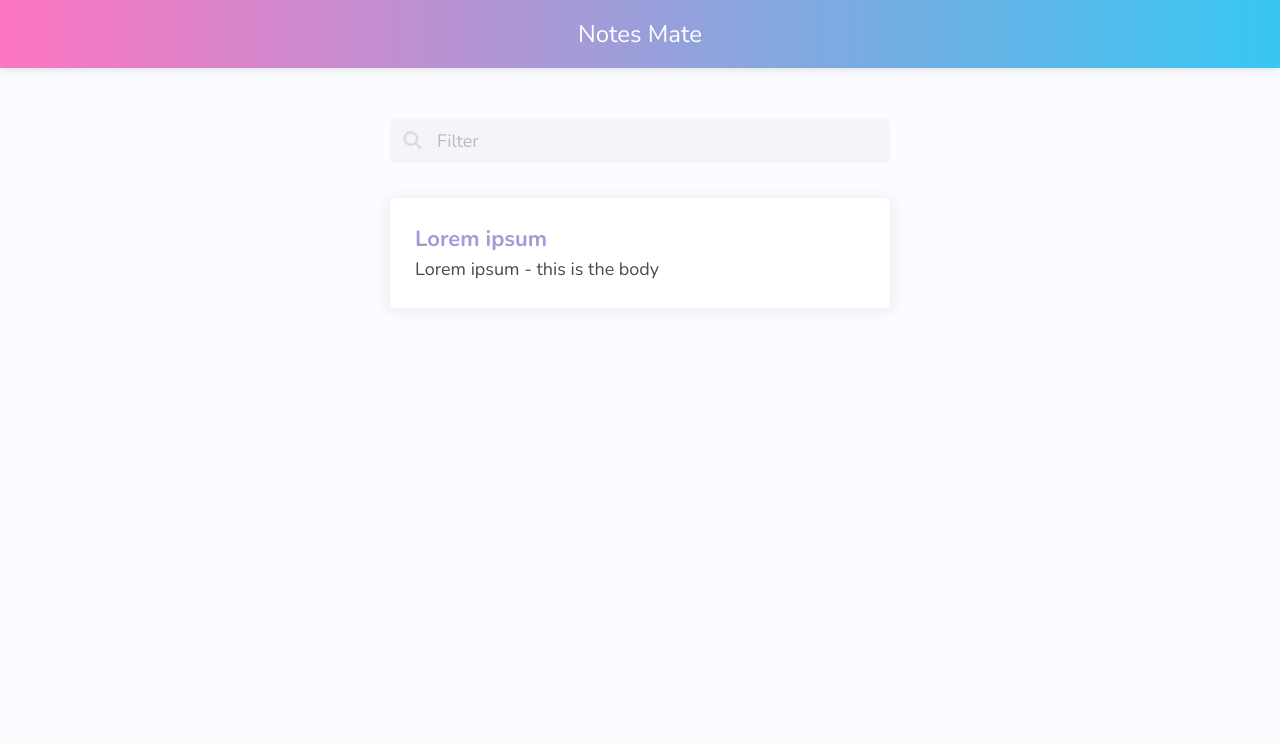
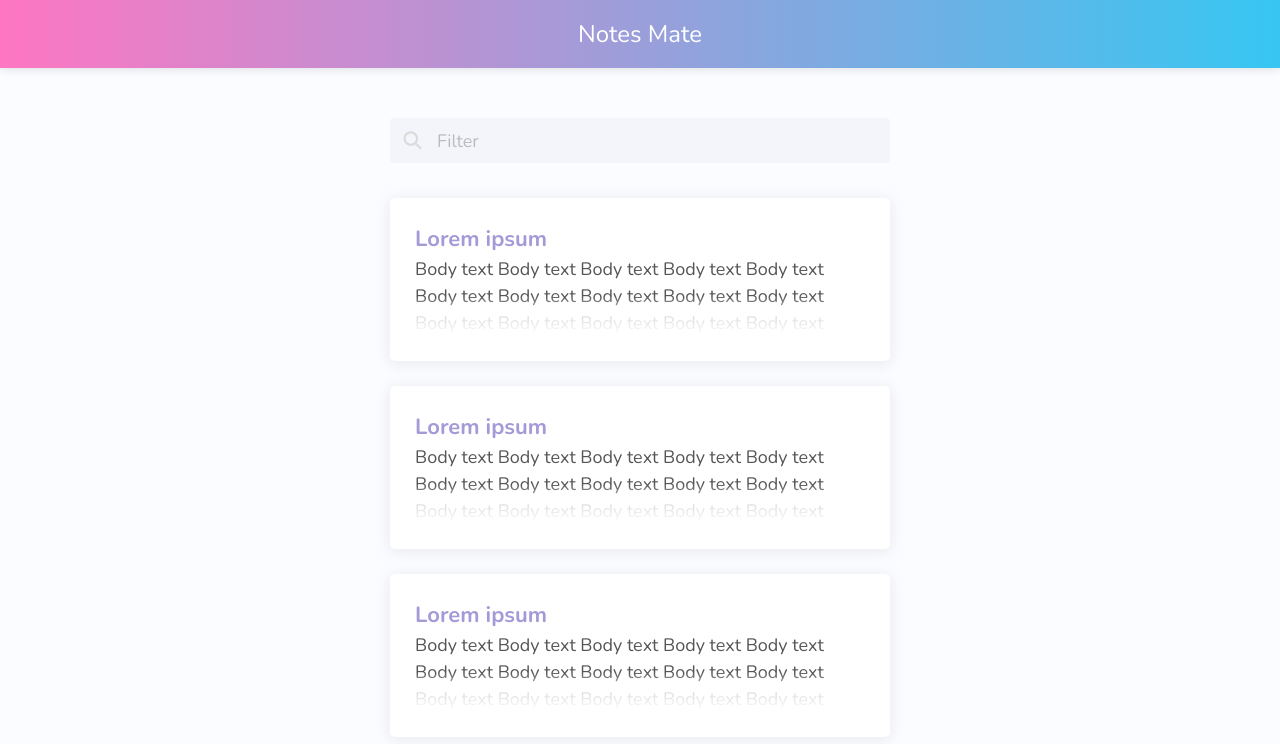
Before and after one commit to ccchristiant/Notes-Mate-front, an Angular app: page / in a window 1280 px wide. Shown: the top 744 px of the page. Built offline with nearby package versions, Linux system fonts and the light colour scheme.

Commit message:
[ADD] Fade out truncation, pointer-event none, spacing between cards

```diff
--- a/src/app/note-card/note-card.component.html
+++ b/src/app/note-card/note-card.component.html
@@ -3,7 +3,11 @@
     <div class="note-card-content">
         <h1 class="note-card-title">Lorem ipsum</h1>
 
-        <div class="note-card-body">Lorem ipsum - this is the body</div>
+        <div class="note-card-body">
+            <p>Body text Body text Body text Body text Body text Body text Body text Body text Body text Body text Body text Body text Body text Body text Body text Body text Body text Body text Body text Body text Body text Body text Body text Body text Body text Body text Body text Body text Body text Body text Body text Body text Body text Body text Body text Body text Body text Body text Body text Body text Body text Body text Body text Body text Body text Body text Body text Body text Body text Body text Body text Body text Body text Body text Body text Body text Body text Body text Body text </p>
+
+            <div class="fade-out-truncation"></div>
+        </div>
     </div>
 
     <div class="x-button"></div>
--- a/src/app/note-card/note-card.component.scss
+++ b/src/app/note-card/note-card.component.scss
@@ -15,6 +15,9 @@
 
         .x-button {
             opacity: 1;
+            transform: scale(1);
+
+            transition-delay: 0.35s;
         }
     }
 
@@ -25,6 +28,28 @@
             font-size: 22px;
             font-weight: bold;
             color: $purple;
+        }
+
+        .note-card-body {
+            position: relative;
+
+            color: #555;
+
+            // The maximum height before it is truncated
+            max-height: 80px;
+            overflow: hidden;
+
+            .fade-out-truncation {
+                position: absolute;
+
+                pointer-events: none;
+
+                bottom: 0;
+
+                height: 50%;
+                width: 100%;
+                background: linear-gradient(to bottom, rgba(white, 0) 0%, rgba(white, 0.8) 50%, white 100%);
+            }
         }
     }
 }
@@ -48,8 +73,17 @@
 
     border-radius: 4px;
 
-    transition: opacity 0.2s ease-out;
+    transition: opacity 0.2s ease-out, transform 0.2s ease-out;
 
     // the button is hidden by default
     opacity: 0;
+    transform: scale(0.35);
+
+    &:hover {
+        background-color: darken($light-red, 2%);
+    }
+
+    &:active {
+        background-color: darken($light-red, 4%);
+    }
 }
--- a/src/app/pages/notes-list/notes-list.component.html
+++ b/src/app/pages/notes-list/notes-list.component.html
@@ -13,6 +13,8 @@
 
     <div class="notes-list">
         <app-note-card></app-note-card>
+        <app-note-card></app-note-card>
+        <app-note-card></app-note-card>
     </div>
 
 </div>
--- a/src/app/pages/notes-list/notes-list.component.scss
+++ b/src/app/pages/notes-list/notes-list.component.scss
@@ -12,3 +12,8 @@
 .notes-list {
     margin-top: 35px;
 }
+
+app-note-card {
+    display: block;
+    margin-bottom: 25px;
+}
```
